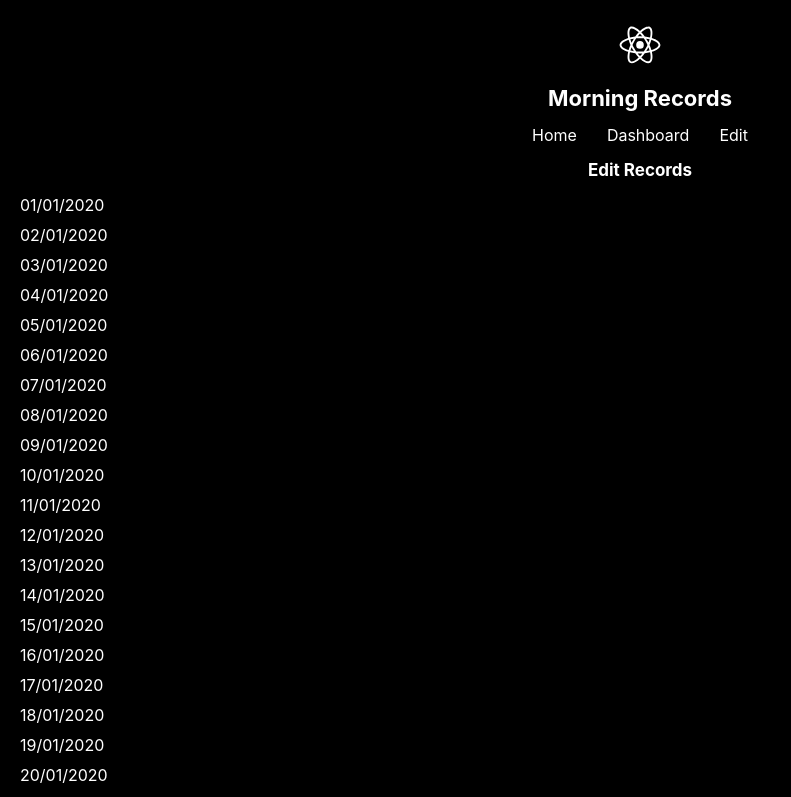
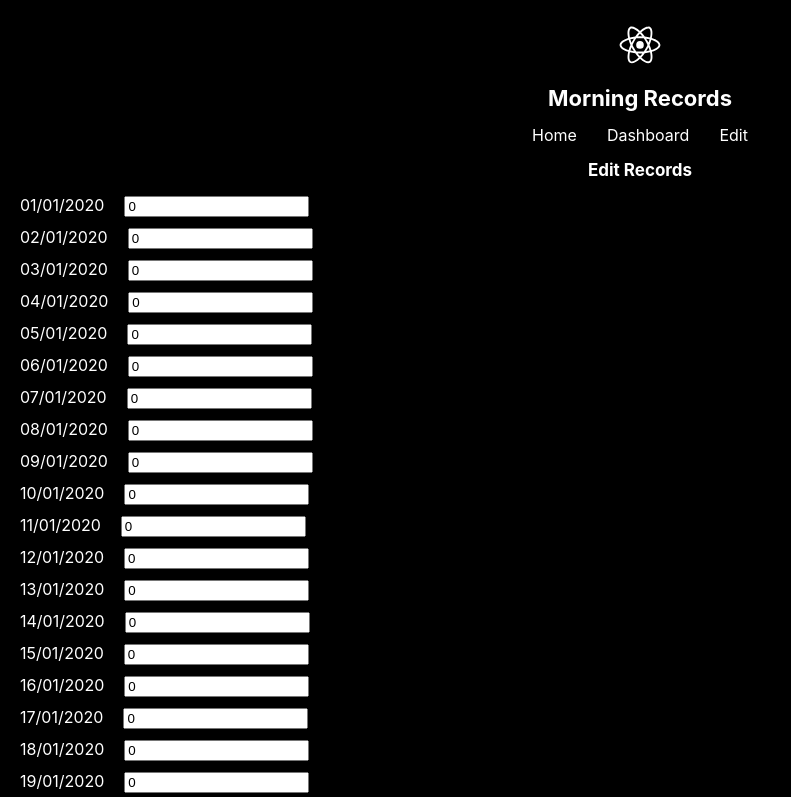
Before and after one commit to Sirdayne/morning-records, a React (Create React App) app: page /edit in a window 1280 px wide. Shown: the top 797 px of the page, without its empty margins (0-791 px from the left). Built offline with nearby package versions, Linux system fonts and the light colour scheme.

Commit message:
added UseInput

```diff
--- a/src/App.css
+++ b/src/App.css
@@ -27,6 +27,10 @@
   text-align: center;
 }
 
+.use-input {
+  margin-left: 20px;
+}
+
 .links {
   display: flex;
   justify-content: center;
--- a/src/components/Header.js
+++ b/src/components/Header.js
@@ -4,7 +4,7 @@ import logo from "../logo.svg";
 function Header() {
     return (
         <div className="header">
-            <div class="header-container">
+            <div className="header-container">
                 <img src={logo} className="header-container__logo" alt="logo" />
             </div>
             <h1 className="header-title">Morning Records</h1>
--- /dev/null
+++ b/src/components/UseInput.js
@@ -0,0 +1,9 @@
+import React, {useState} from 'react'
+
+function useInput(props) {
+    const { initVal } = props
+    const [value, setValue] = useState(initVal)
+    return <input value={value} onChange={e => setValue(e.target.value)} type='number' className="use-input" />
+}
+
+export default useInput;
--- a/src/pages/Dashboard.js
+++ b/src/pages/Dashboard.js
@@ -9,7 +9,10 @@ function Dashboard() {
             <Title name="Dashboard"></Title>
             {
                 dates.map(date =>
-                    <div className="day" key={date}>{date}</div>
+                    <div className="day" key={date.date}>
+                        {date.date} -
+                        {date.weight}
+                    </div>
                 )
             }
         </div>
--- a/src/pages/Edit.js
+++ b/src/pages/Edit.js
@@ -1,6 +1,7 @@
 import React from 'react'
 import Title from '../components/Title'
 import { getDates } from '../store/Dates'
+import UseInput from '../components/UseInput'
 
 function Edit() {
     const dates = getDates()
@@ -9,7 +10,10 @@ function Edit() {
             <Title name="Edit Records"></Title>
             {
                 dates.map(date =>
-                    <div className="day" key={date}>{date}</div>
+                    <div className="day" key={date.date}>
+                        {date.date}
+                        <UseInput initVal={date.weight} />
+                    </div>
                 )
             }
         </div>
--- a/src/store/Dates.js
+++ b/src/store/Dates.js
@@ -5,7 +5,10 @@ function getDates() {
     let initDate = moment('2020-01-01')
     const PERIOD_DAYS = moment().add(15, 'days').diff(initDate, 'days')
     for (let i = 0; i <= PERIOD_DAYS; i++) {
-        dates.push(initDate.format('DD/MM/YYYY'))
+        dates.push({
+            date: initDate.format('DD/MM/YYYY'),
+            weight: 0
+        })
         initDate.add(1, 'days')
     }
     return dates
```
